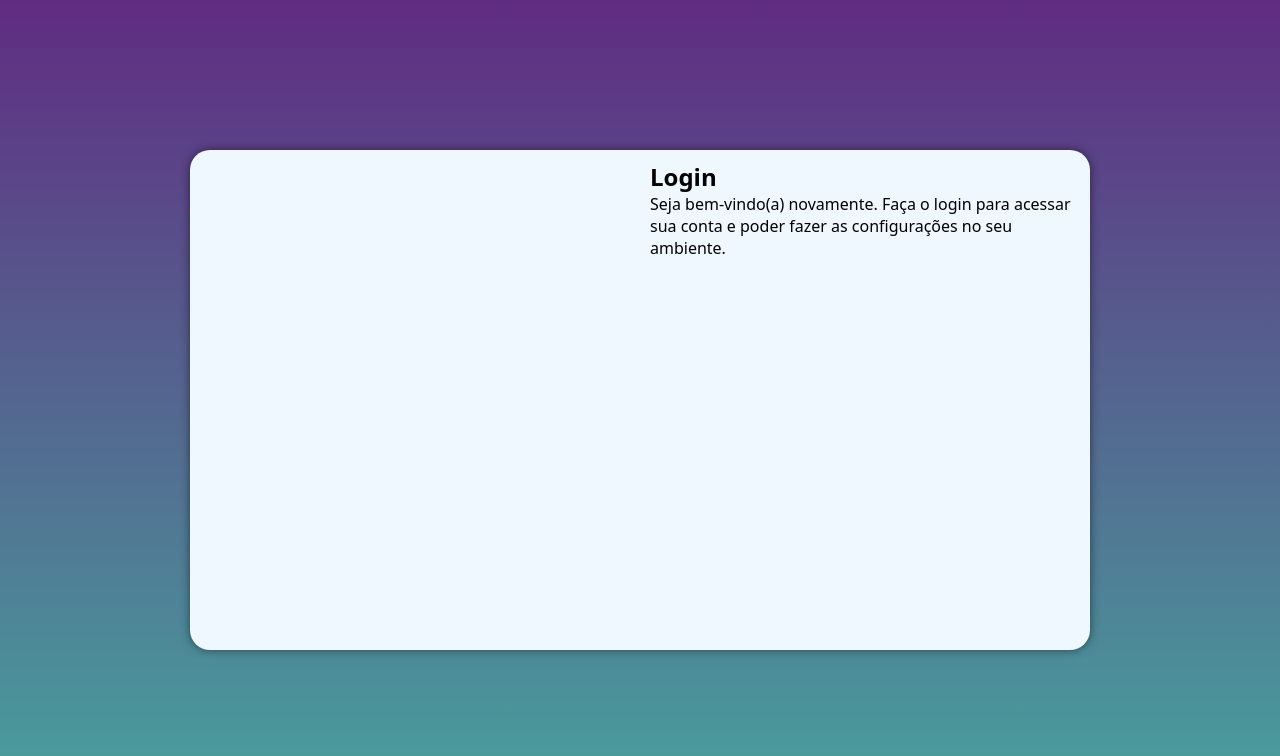
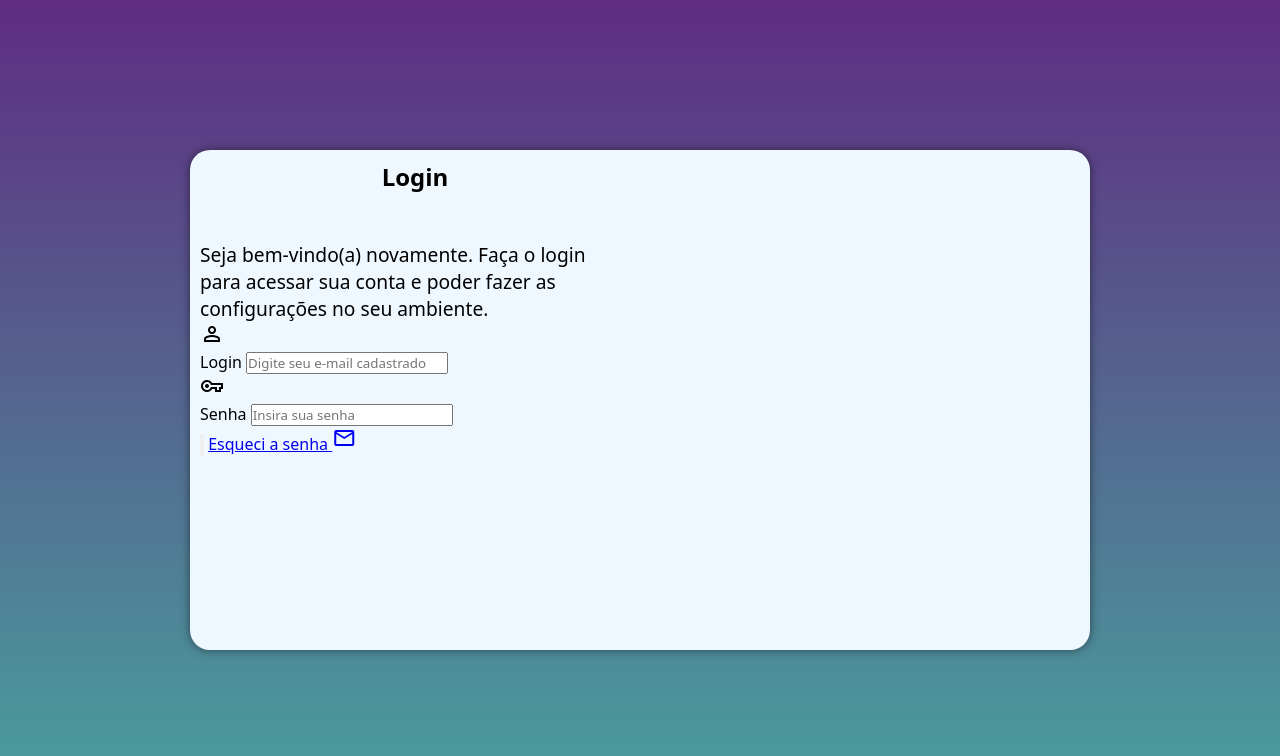
Before and after one commit to celiogomesdelima/TelaLogin, a plain HTML site: page index.html in a window 1280 px wide. Drawn offline with nearby package versions, Linux system fonts and the light colour scheme.

Commit message:
Adicionei elementos estruturais do formulário

```diff
--- a/index.html
+++ b/index.html
@@ -4,8 +4,9 @@
     <meta charset="UTF-8" />
     <meta http-equiv="X-UA-Compatible" content="IE=edge" />
     <meta name="viewport" content="width=device-width, initial-scale=1.0" />
-    <link rel="stylesheet" href="style.css" media="all"/>
-    <link rel="stylesheet" href="mediaqueries.css"/>
+    <link rel="stylesheet" href="style.css" media="all" />
+    <link rel="stylesheet" href="mediaqueries.css" />
+    <link rel="stylesheet" href="https://fonts.googleapis.com/css2?family=Material+Symbols+Outlined:opsz,wght,FILL,GRAD@48,400,0,0" />
     <title>Tela de Login</title>
   </head>
   <body>
@@ -13,9 +14,29 @@
       <section id="login">
         <div id="imagem"></div>
         <div id="formulario">
-<h1>Login</h1>
-<p>Seja bem-vindo(a) novamente. Faça o login para acessar sua conta e poder fazer as configurações no seu ambiente.</p>
-<form action="login;php" method="post"></form>
+          <h1>Login</h1>
+          <p>
+            Seja bem-vindo(a) novamente. Faça o login para acessar sua conta e
+            poder fazer as configurações no seu ambiente.
+          </p>
+          <form action="login;php" method="post" autocomplete="on">
+            <span class="material-symbols-outlined">
+                person
+                </span>
+            <div class="campo"><label for="iemail">Login</label>
+<input type="email" name="email" id="iemail" placeholder="Digite seu e-mail cadastrado" autocomplete="email" required>
+            </div>
+            <span class="material-symbols-outlined">
+                vpn_key
+                </span>
+            <div class="campo"><label for="isenha">Senha</label>
+<input type="password" name="senha" id="isenha" placeholder="Insira sua senha" autocomplete="current-password" required minlength="8">
+            </div>
+            <input type="submit" value="">
+            <a href="esqueci.html">Esqueci a senha <span class="material-symbols-outlined">
+                mail
+                </span></a>
+          </form>
         </div>
       </section>
     </main>
--- a/mediaqueries.css
+++ b/mediaqueries.css
@@ -19,12 +19,19 @@
     width: 900px;
   }
   section#login > div#imagem {
-    float: left;
+    float: right;
     width: 50%;
     height: 100%;
   }
   section#login > div#formulario {
-  float:right;
-  width: 50%;
+    float: left;
+    width: 50%;
+  }
+  div#formulario > h1{
+    margin-bottom: 2em;
+
+}
+div#formulario > p{
+font-size: 1.2em;
 }
 }
--- a/style.css
+++ b/style.css
@@ -43,7 +43,15 @@ section#login > div#imagem {
   background-position: left bottom;
   height: 200px;
 }
-section#login > div#formulario{
+section#login > div#formulario {
   display: block;
   padding: 10px;
 }
+div#formulario > h1{
+    text-align: center;
+    margin-bottom: 10px;
+
+}
+div#formulario > p{
+font-size: 0.8em;
+}
```
Lines whose indentation alone changed are shown as unchanged.
